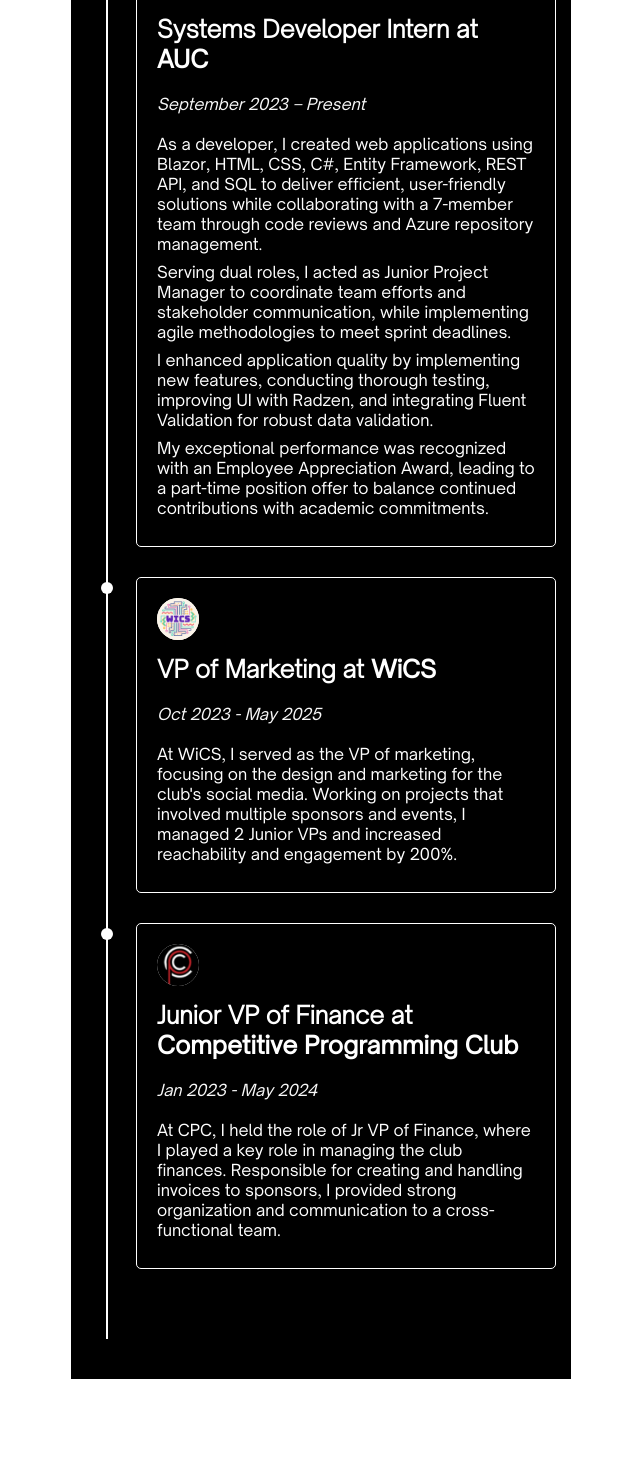
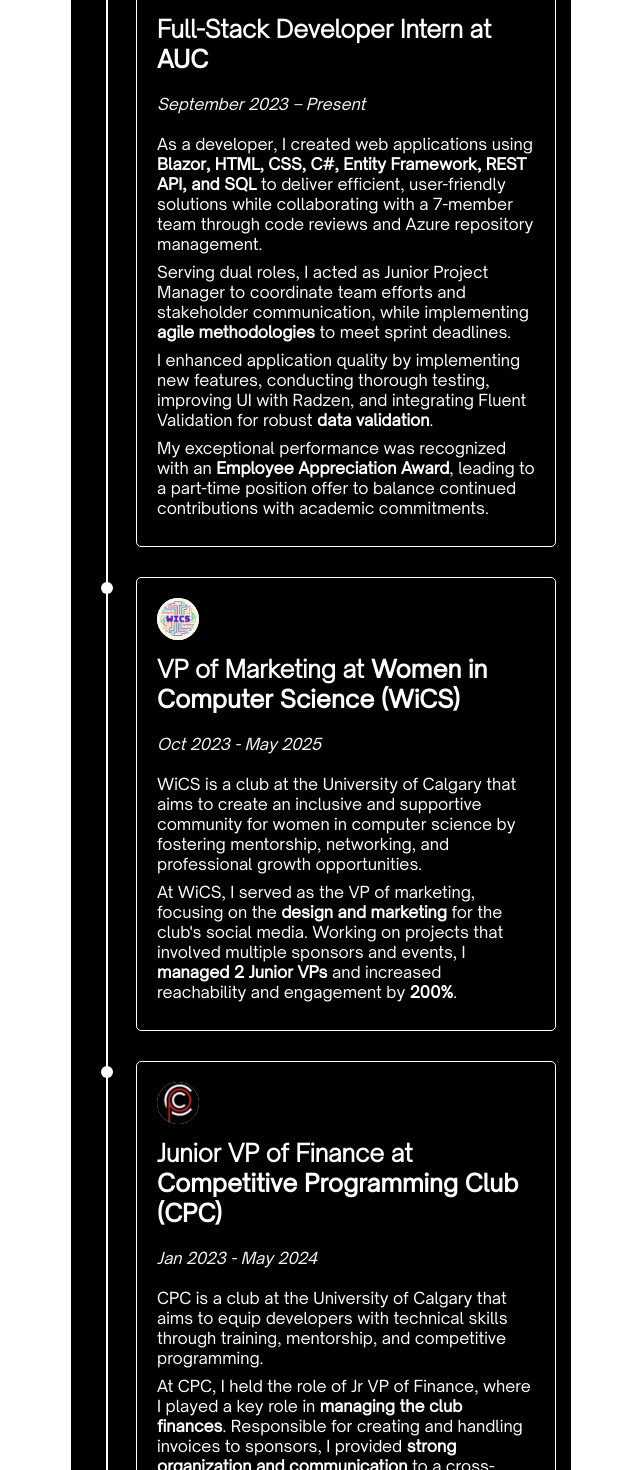
Before and after one commit to nnkim999/nikki-portfolio, a React (Create React App) app: page / in a window 1280 px wide. Shown: the part 2660-4130 px from the top of the page, without its empty margins (319-959 px from the left). Built offline with nearby package versions, Linux system fonts and the light colour scheme.

Commit message:
fixed some content and added bolding

```diff
--- a/src/pages/Main.js
+++ b/src/pages/Main.js
@@ -13,7 +13,6 @@
 import wicsicon from "../Media/wicsicon.png";
 import cpcicon from "../Media/cpcicon.png";
 import { TbBrandCSharp } from "react-icons/tb";
-import emailjs from 'emailjs-com';
 
 import {
     SiJavascript,
@@ -299,48 +298,50 @@
             <div className='content-container experiences' ref={experienceSectionRef}>
                 <h1><span className='thin '>My</span> Experiences</h1>
 
-                <div class="timeline extra-padding-25">
-                <div class="experience-item">
-                    <div class="experience-content">
-                    <div class="job-header">
+                <div className="timeline extra-padding-25">
+                <div className="experience-item">
+                    <div className="experience-content">
+                    <div className="job-header">
                         <img
                                 src={aucicon}
                                 alt="AUC Logo"
                                 className="icons"
                                 />
-                        <h2 class="job-title">Systems Developer Intern at <span className="bolded">AUC</span> </h2>
+                        <h2 className="job-title">Full-Stack Developer Intern at <span className="bolded">AUC</span> </h2>
                     </div>
-                    <div class="date">September 2023 – Present</div>
-                        <p>As a developer, I created web applications using Blazor, HTML, CSS, C#, Entity Framework, REST API, and SQL to deliver efficient, user-friendly solutions while collaborating with a 7-member team through code reviews and Azure repository management.</p>
-                        <p>Serving dual roles, I acted as Junior Project Manager to coordinate team efforts and stakeholder communication, while implementing agile methodologies to meet sprint deadlines. </p>
-                        <p>I enhanced application quality by implementing new features, conducting thorough testing, improving UI with Radzen, and integrating Fluent Validation for robust data validation.</p>
-                        <p>My exceptional performance was recognized with an Employee Appreciation Award, leading to a part-time position offer to balance continued contributions with academic commitments.</p>
+                    <div className="date">September 2023 – Present</div>
+                        <p>As a developer, I created web applications using <span className='bolded'>Blazor, HTML, CSS, C#, Entity Framework, REST API, and SQL</span> to deliver efficient, user-friendly solutions while collaborating with a 7-member team through code reviews and Azure repository management.</p>
+                        <p>Serving dual roles, I acted as Junior Project Manager to coordinate team efforts and stakeholder communication, while implementing <span className='bolded'>agile methodologies</span> to meet sprint deadlines. </p>
+                        <p>I enhanced application quality by implementing new features, conducting thorough testing, improving UI with Radzen, and integrating Fluent Validation for robust <span className='bolded'>data validation</span>.</p>
+                        <p>My exceptional performance was recognized with an <span className='bolded'>Employee Appreciation Award</span>, leading to a part-time position offer to balance continued contributions with academic commitments.</p>
                    </div>
                 </div>
 
-                    <div class="experience-item">
-                        <div class="experience-content">
+                    <div className="experience-item">
+                        <div className="experience-content">
                         <img
                                 src={wicsicon}
                                 alt="WICS Logo"
                                 className="icons"
                                 />
-                        <h2 class="job-title">VP of Marketing at <span className='bolded'>WiCS</span></h2>
-                        <div class="date">Oct 2023 - May 2025</div>
-                        <p>At WiCS, I served as the VP of marketing, focusing on the design and marketing for the club's social media. Working on projects that involved multiple sponsors and events, I managed 2 Junior VPs and increased reachability and engagement by 200%.</p>
+                        <h2 className="job-title">VP of Marketing at <span className='bolded'>Women in Computer Science (WiCS)</span></h2>
+                        <div className="date">Oct 2023 - May 2025</div>
+                        <p>WiCS is a club at the University of Calgary that aims to create an inclusive and supportive community for women in computer science by fostering mentorship, networking, and professional growth opportunities.</p>
+                        <p>At WiCS, I served as the VP of marketing, focusing on the <span className='bolded'>design and marketing</span> for the club's social media. Working on projects that involved multiple sponsors and events, I <span className='bolded'>managed 2 Junior VPs</span> and increased reachability and engagement by <span className='bolded'>200%</span>.</p>
                         </div>
                     </div>
 
-                    <div class="experience-item">
-                        <div class="experience-content">
+                    <div className="experience-item">
+                        <div className="experience-content">
                         <img
                                 src={cpcicon}
                                 alt="CPC Logo"
                                 className="icons"
                                 />
-                        <h2 class="job-title">Junior VP of Finance at <span className='bolded'>Competitive Programming Club</span></h2>
-                        <div class="date">Jan 2023 - May 2024</div>
-                        <p>At CPC, I held the role of Jr VP of Finance, where I played a key role in managing the club finances. Responsible for creating and handling invoices to sponsors, I provided strong organization and communication to a cross-functional team.</p>
+                        <h2 className="job-title">Junior VP of Finance at <span className='bolded'>Competitive Programming Club (CPC)</span></h2>
+                        <div className="date">Jan 2023 - May 2024</div>
+                        <p>CPC is a club at the University of Calgary that aims to equip developers with technical skills through training, mentorship, and competitive programming.</p>
+                        <p>At CPC, I held the role of Jr VP of Finance, where I played a key role in <span className='bolded'>managing the club finances</span>. Responsible for creating and handling invoices to sponsors, I provided <span className='bolded'>strong organization and communication</span> to a cross-functional team.</p>
                         </div>
                     </div>
                 </div>
```
